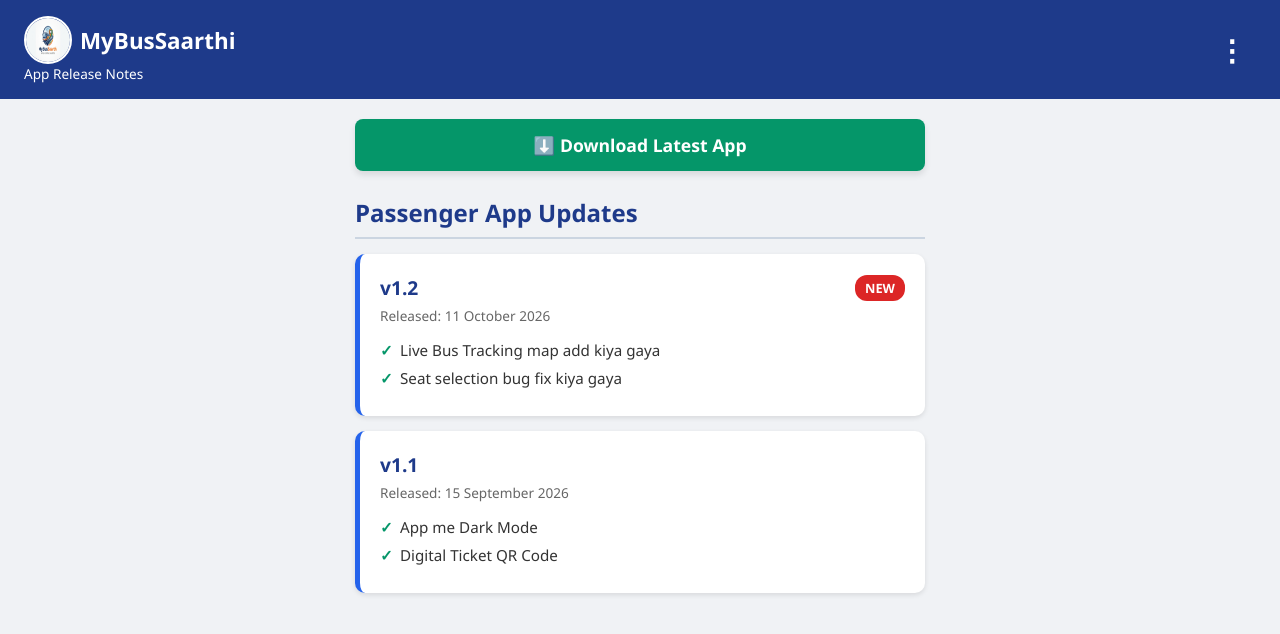
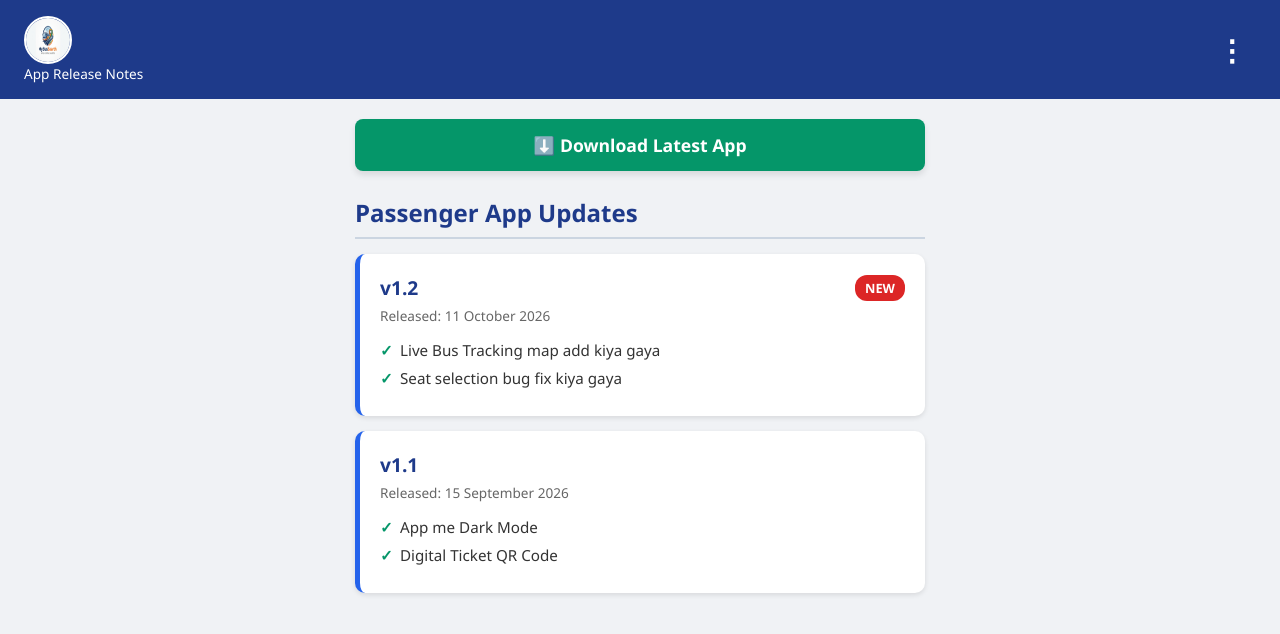
Before and after one commit to aashukumar859526/mybussaarthi_web, a website: page public/index.html in a window 1280 px wide. Drawn offline with Linux system fonts and the light colour scheme.

Commit message:
Removed extra text

```diff
--- a/public/index.html
+++ b/public/index.html
@@ -50,7 +50,7 @@
 <body>
     <header>
         <div class="header-title">
-            <h1><span style="display: flex; align-items: center; gap: 8px;"><img src="logo.png" style="width: 48px; height: 48px; border-radius: 50%; border: 2px solid white;">MyBusSaarthi</span></h1>
+            <h1><span style="display: flex; align-items: center; gap: 8px;"><img src="logo.png" style="width: 48px; height: 48px; border-radius: 50%; border: 2px solid white;"></span></h1>
             <p>App Release Notes</p>
         </div>
         <button class="menu-btn" onclick="toggleMenu()">⋮</button>
```
